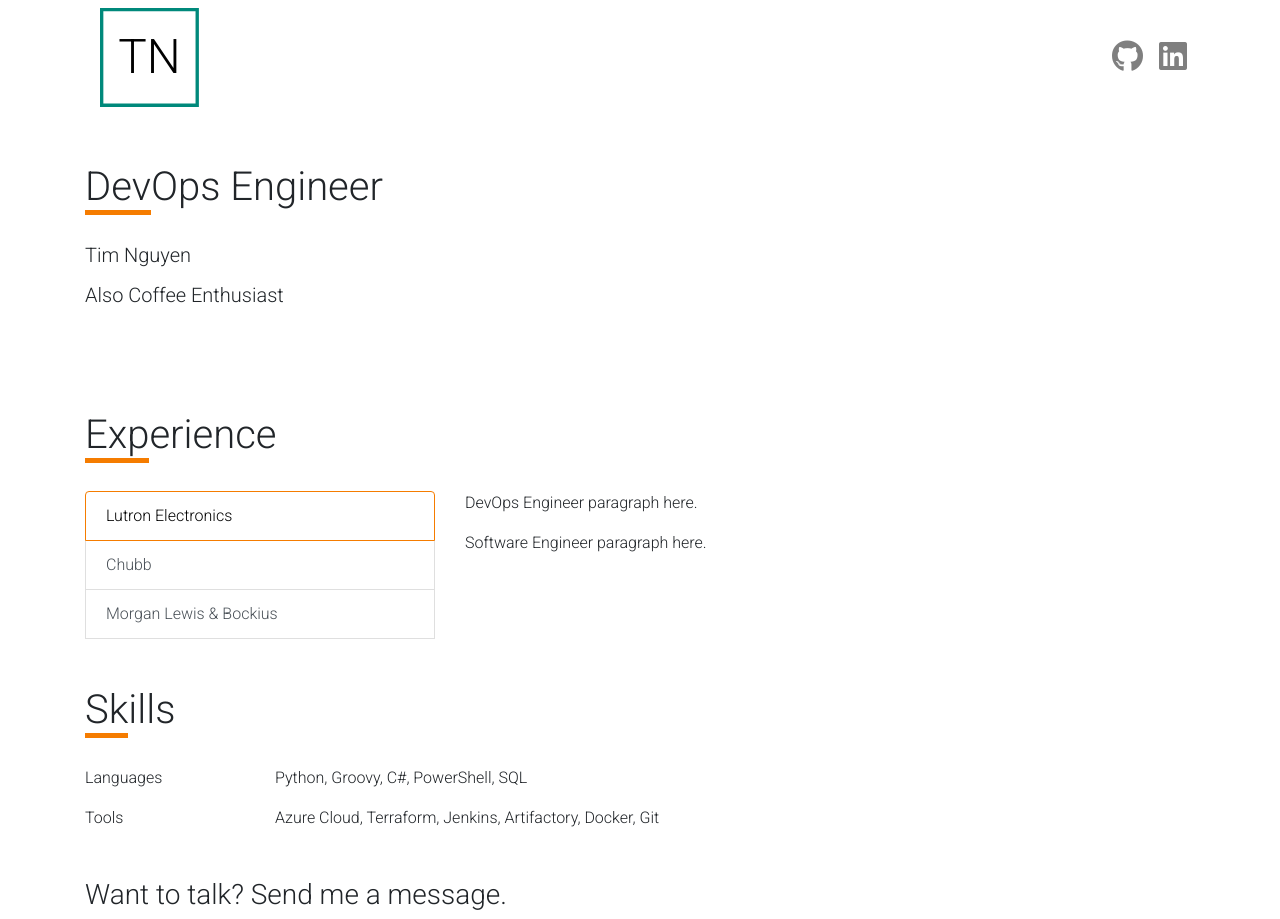
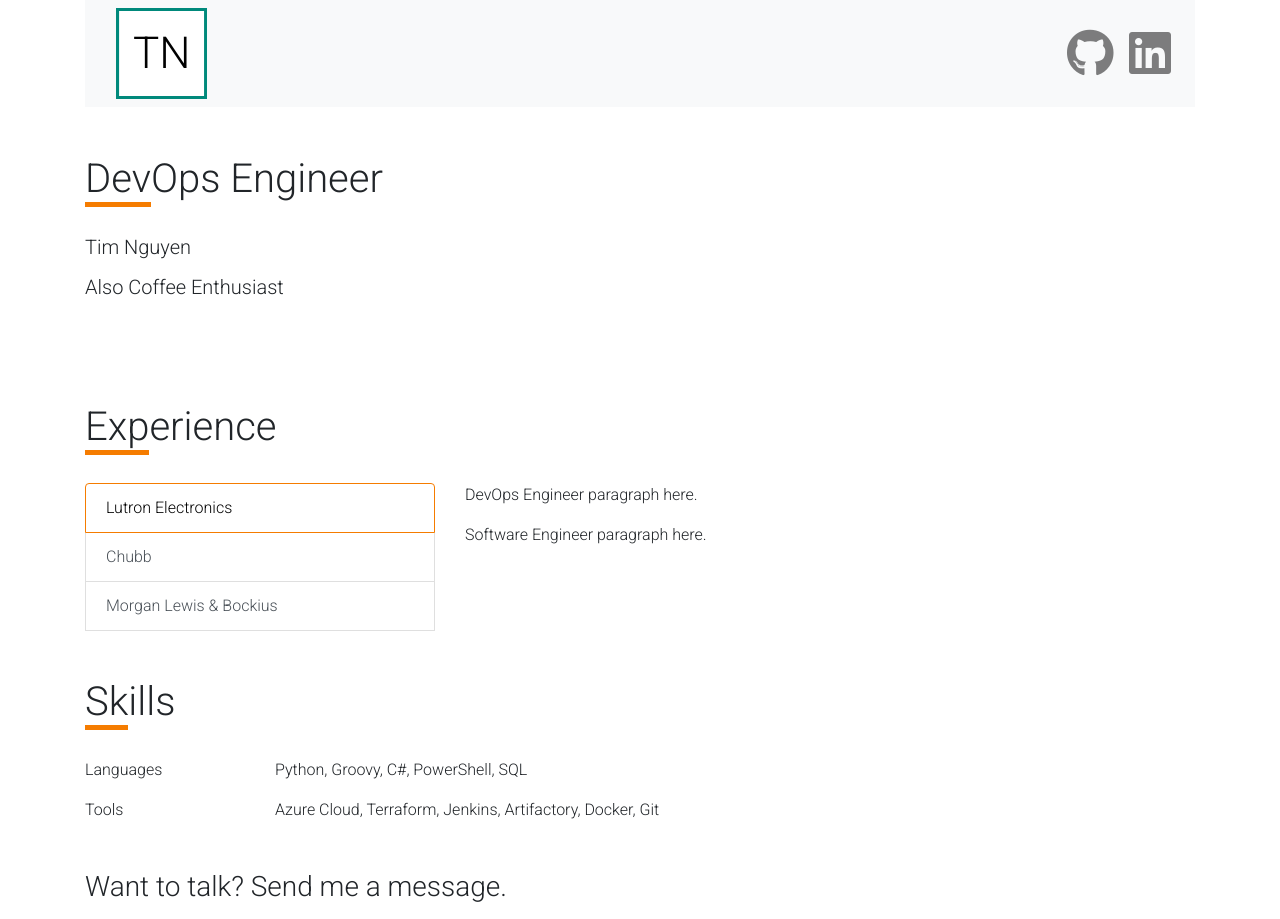
Before and after one commit to Timburs/personal-site, a plain HTML site: page index.html in a window 1280 px wide. Drawn offline with Linux system fonts and the light colour scheme.

Commit message:
some html and readme updates

```diff
--- a/index.html
+++ b/index.html
@@ -2,7 +2,6 @@
 <html lang="en">
 
     <head>
-
         <meta charset="utf-8">
         <meta name="viewport" content="width=device-width, initial-scale=1, shrink-to-fit=no">
         <meta name="description" content="">
@@ -17,19 +16,19 @@
         <link href="css/animate.css" rel="stylesheet">
         <link href="css/custom.css" rel="stylesheet">
 
+        <!-- Bootstrap core JavaScript -->
+        <script src="vendor/jquery/jquery.min.js"></script>
+        <script src="vendor/bootstrap/js/bootstrap.bundle.min.js"></script>
     </head>
-
     <body>
 
     <!-- Navigation -->
-        <nav class="navbar navbar-expand-lg navbar-light bg-transparent static-top">
+    <div class="container">
+        <nav class="navbar navbar-expand-sm navbar-light bg-light static-top">
+
             <div class="container">
-
-                <div class="container">
-
                 <!-- Logo Properties-->
-
-                <svg id="Layer_1" data-name="Layer 1" xmlns="http://www.w3.org/2000/svg" viewBox="0 0 207 207">
+                <svg id="Layer_1" data-name="Layer 1" xmlns="https://www.w3.org/2000/svg" viewBox="0 0 207 207">
                     <defs>
                         <style>.cls-1{fill:#fff;stroke:#00897B;stroke-miterlimit:10;stroke-width:7px;}.cls-2{font-size:100px;font-family:Roboto-Light, Roboto;}</style>
                     </defs>
@@ -39,50 +38,35 @@
                         <tspan x="38.39" y="136.64">TN</tspan>
                     </text>
                 </svg>
+            </div>
+                <!--End Logo Properties-->
 
-               <!--End Logo Properties-->
-
-                </div>
-
-                <button class="navbar-toggler" type="button" data-toggle="collapse" data-target="#navbarResponsive" aria-controls="navbarResponsive" aria-expanded="false" aria-label="Toggle navigation">
+                <a class="navbar-brand" href="#"></a>
+                <!-- Toggler/collapsibe Button -->
+                <button class="navbar-toggler" type="button" data-toggle="collapse" data-target="#collapsibleNavbar">
                     <span class="navbar-toggler-icon"></span>
                 </button>
-                <div class="collapse navbar-collapse" id="navbarResponsive">
-                    <ul class="navbar-nav ml-auto">
+
+                <div class="collapse navbar-collapse" id="collapsibleNavbar">
+                    <ul class="navbar-nav">
                         <li class="nav-item">
                             <div class="animated zoomInLeft">
                                 <a class="nav-link" href="https://www.github.com/Timburs" target="_blank" data-toggle="tooltip" data-placement="bottom" title="GitHub">
-                                    <i class="fab fa-github fa-2x"></i>
+                                    <i class="fab fa-github fa-3x"></i>
                                 </a>
                             </div>
                         </li>
                         <li class="nav-item">
                             <div class="animated zoomInLeft">
                                 <a class="nav-link" href="https://www.linkedin.com/in/timothy-nguyen-22328511b/" target="_blank" data-toggle="tooltip" data-placement="bottom" title="LinkedIn">
-                                    <i class="fab fa-linkedin fa-2x"></i>
+                                    <i class="fab fa-linkedin fa-3x"></i>
                                 </a>
                             </div>
                         </li>
-                    <!--
-                        <li class="nav-item">
-                            <div class="animated zoomInLeft">
-                                <a class="nav-link" href="" target="_blank" data-toggle="tooltip" data-placement="bottom" title="Resume">
-                                    <i class="fas fa-file-pdf fa-2x"></i>
-                                </a>
-                            </div>
-                        </li>
-                        <li class="nav-item">
-                            <div class="animated zoomInLeft">
-                                <a class="nav-link" href="#" data-toggle="tooltip" data-placement="bottom" title="Email">
-                                    <i class="fas fa-envelope fa-2x"></i>
-                                </a>
-                            </div>
-                        </li>
-                    -->
                     </ul>
                 </div>
-            </div>
         </nav>
+    </div>
 
     <!-- Page Content -->
         <div class="container">
@@ -197,16 +181,6 @@
                     </div>
                 </div>
             </div>
-
-
-
         </div>
-
-    <!-- Bootstrap core JavaScript -->
-    <script src="vendor/jquery/jquery.min.js"></script>
-    <script src="vendor/bootstrap/js/bootstrap.bundle.min.js"></script>
-    <script src="javascript/custom.js"></script>
-
   </body>
-
 </html>
```
Also changed, not shown: 2 other files.
